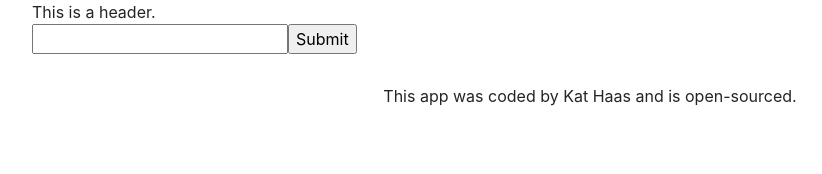
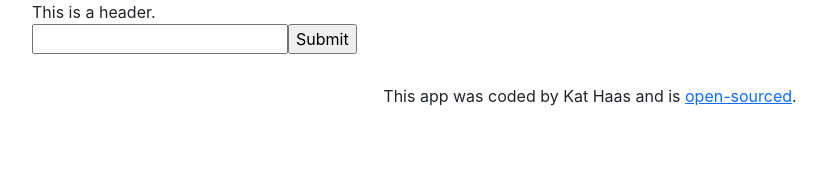
Before and after one commit to haka1013/dictionary-app, a React (Create React App) app: page / in a window 1280 px wide. Shown: the top 174 px of the page, without its empty margins (50-872 px from the left). Built offline with nearby package versions, Linux system fonts and the light colour scheme.

Commit message:
Added link to Github

```diff
--- a/src/App.js
+++ b/src/App.js
@@ -10,7 +10,17 @@ export default function App() {
         <main>
           <Dictionary />
         </main>
-        <footer>This app was coded by Kat Haas and is open-sourced.</footer>
+        <footer>
+          This app was coded by Kat Haas and is{" "}
+          <a
+            href="https://github.com/haka1013/dictionary-app"
+            rel="noreferrer"
+            target="blank"
+          >
+            open-sourced
+          </a>
+          .
+        </footer>
       </div>
     </div>
   );
```
